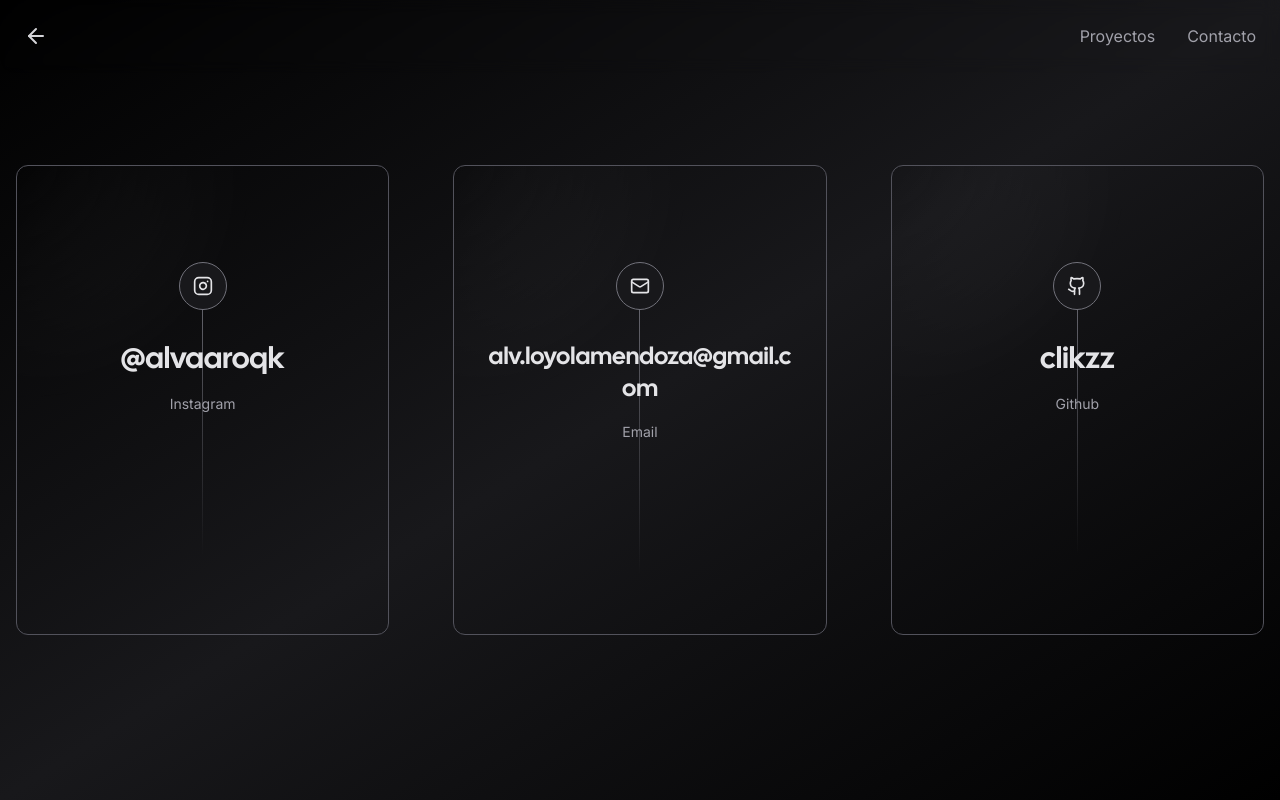
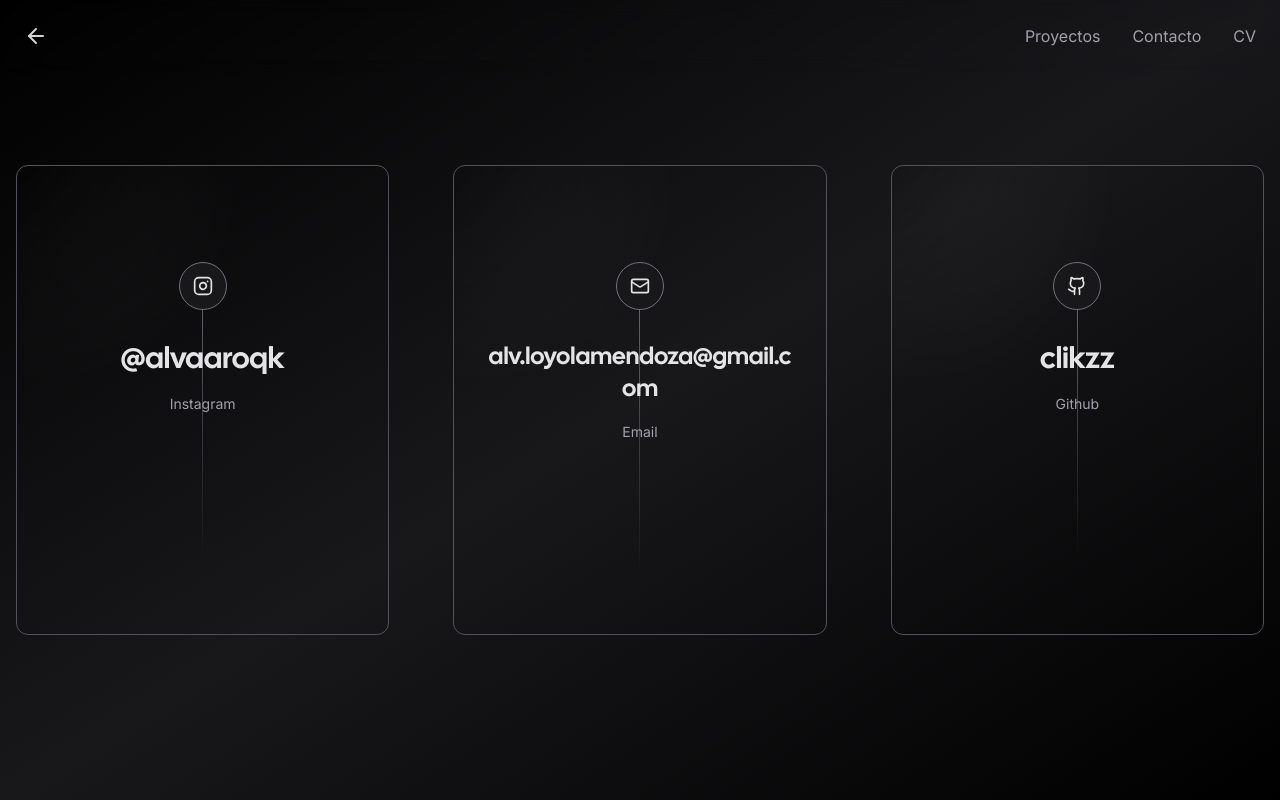
Before and after one commit to clikzz/alvaroloyola.dev, a Next.js app: page /contact in a window 1280 px wide. Built offline with nearby package versions, Linux system fonts and the light colour scheme; no server answers; what tailwindcss-debug-screens would draw is missing.

Commit message:
feat: add `Navigation` component for site navigation with dynamic header styling.

```diff
--- a/app/components/nav.tsx
+++ b/app/components/nav.tsx
@@ -21,8 +21,8 @@
 		<header ref={ref}>
 			<div
 				className={`fixed inset-x-0 top-0 z-50 backdrop-blur  duration-200 border-b  ${isIntersecting
-						? "bg-zinc-900/0 border-transparent"
-						: "bg-zinc-900/500  border-zinc-800 "
+					? "bg-zinc-900/0 border-transparent"
+					: "bg-zinc-900/500  border-zinc-800 "
 					}`}
 			>
 				<div className="container flex flex-row-reverse items-center justify-between p-6 mx-auto">
@@ -39,6 +39,12 @@
 						>
 							Contacto
 						</Link>
+						<Link
+							href="/cv.pdf"
+							className="duration-200 text-zinc-400 hover:text-zinc-100"
+						>
+							CV
+						</Link>
 					</div>
 
 					<Link
```
